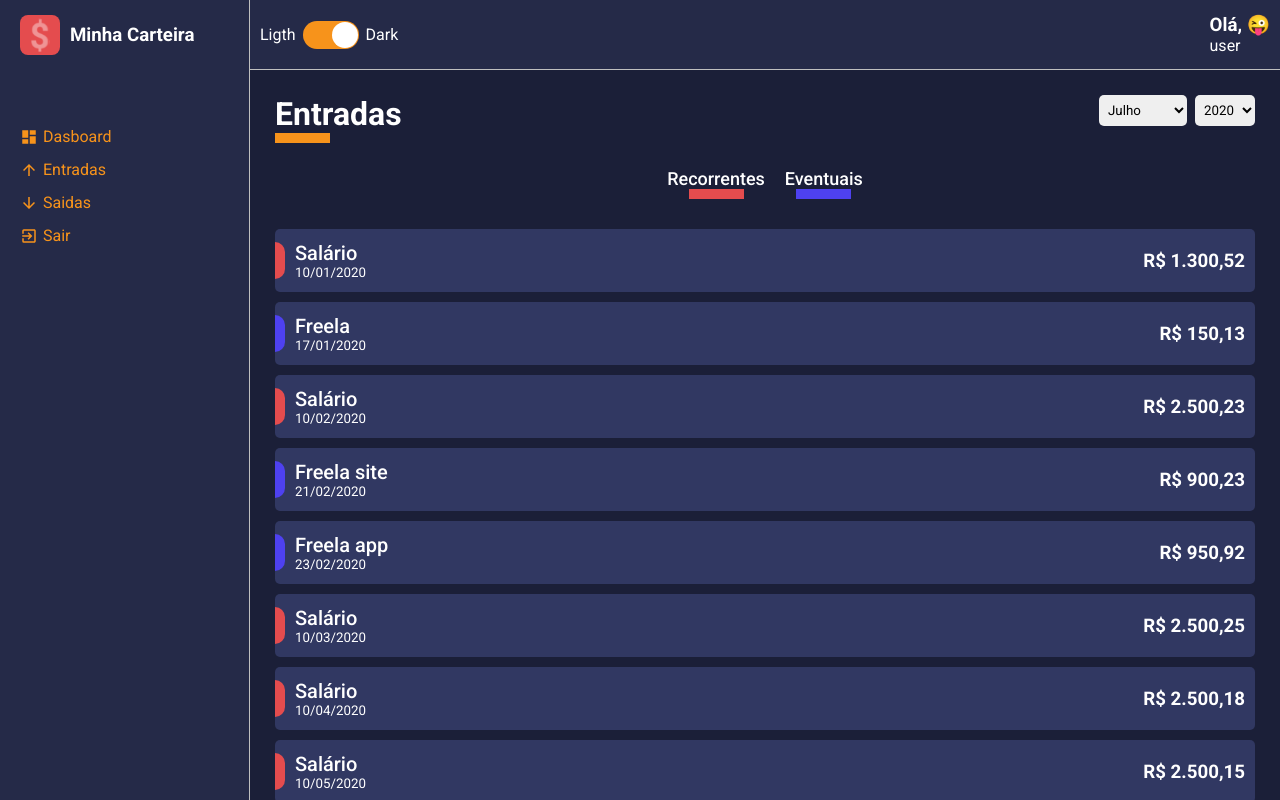
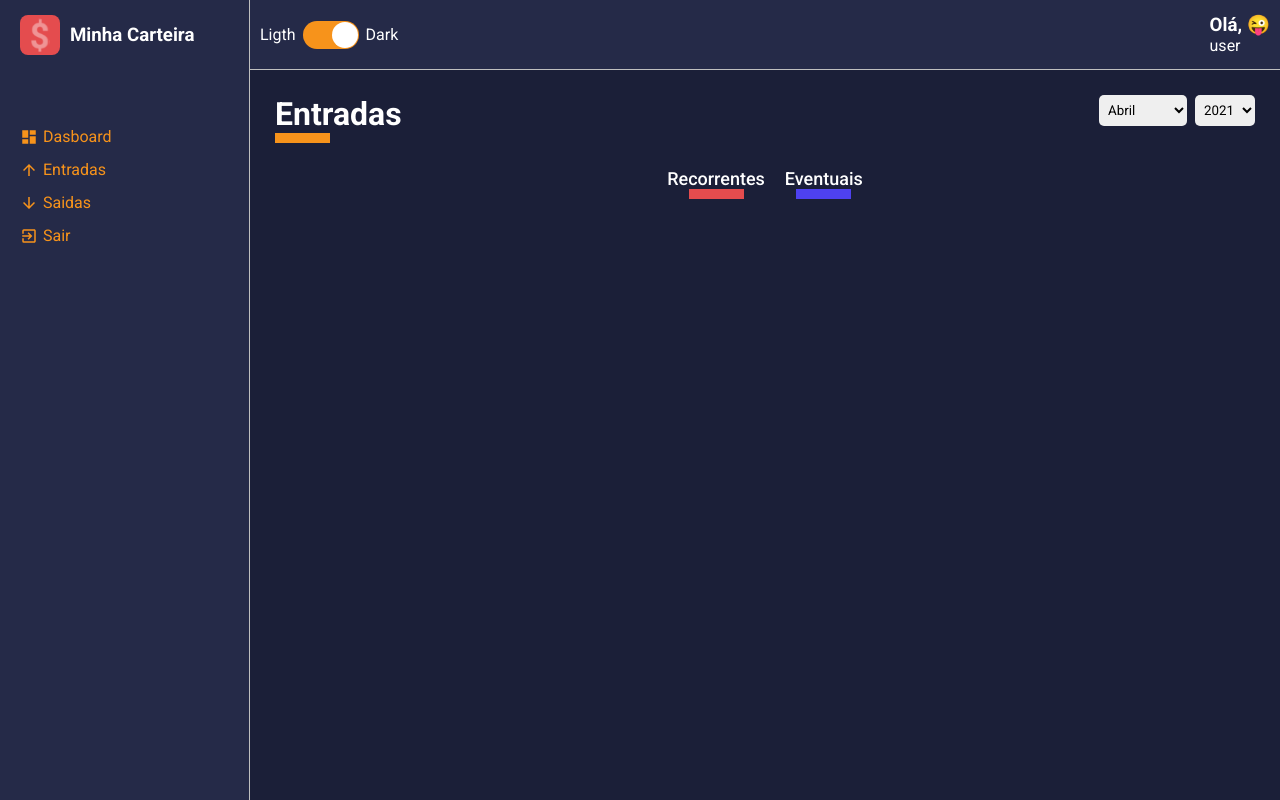
Before and after one commit to UmberBn/minha-carteira, a React (Create React App) app: page /list/entry-balance in a window 1280 px wide. Built offline with nearby package versions, Linux system fonts and the light colour scheme.

Commit message:
Logicade filtrar por select criada

```diff
--- a/src/components/SelectInput/index.tsx
+++ b/src/components/SelectInput/index.tsx
@@ -6,11 +6,13 @@ interface ISelectInputProps {
     value: string | number;
     label: string | number;
   }[],
+  onChange(event: React.ChangeEvent<HTMLSelectElement>): void | undefined;
+  defaultValue?: string | number;
 }
-const SelectInput: React.FC<ISelectInputProps> = ({options}) => {
+const SelectInput: React.FC<ISelectInputProps> = ({options, onChange, defaultValue}) => {
   return (
     <Container>
-      <select>
+      <select onChange={onChange} defaultValue={ defaultValue }>
        {
          options.map(({value, label}, index) => (
            <option value={ value } key={ index }>
@@ -19,6 +21,7 @@ const SelectInput: React.FC<ISelectInputProps> = ({options}) => {
          ))
        }
       </select>
+      {console.log(defaultValue)}
     </Container>
   );
 }
--- a/src/pages/Dashboard/index.tsx
+++ b/src/pages/Dashboard/index.tsx
@@ -14,9 +14,7 @@ const Dashboard: React.FC = () => {
   return (
     <Container>
       <ContentHeader title='Dasboard' lineColor="#f12323">
-        <SelectInput options={ options }/>
-        <SelectInput options={ options }/>
-        <SelectInput options={ options }/>
+        <SelectInput options={ options } onChange={() => {} }/>
       </ContentHeader>
     </Container>
   );
--- a/src/pages/List/index.tsx
+++ b/src/pages/List/index.tsx
@@ -23,42 +23,57 @@ const List: React.FC = () => {
   };
 
   const [data, setData] = useState<IData[]>([]);
+  const [monthSelected, setMonthSelected] = useState<string>(String(new Date().getMonth() + 1));
+  const [yearSelected, setYearSelected] = useState<string>(String(new Date().getFullYear()));
   const { type } = useParams<ParamTypes>();
   const title: string = type === 'entry-balance' ? 'Entradas' : 'Saidas';
   const lineColor: string = type === 'entry-balance' ? '#F7931B': '#E44C4E'
   const typeList = type === 'entry-balance' ? gains : expenses;
   useEffect(() => {
-    const response = typeList.map((item) => {
+    const filteredDate = typeList.filter(({ date }) => {
+      const formatedDate = new Date(date);
+      const month = String(formatedDate.getMonth() + 1 );
+      const year = String(formatedDate.getFullYear());
+
+      return month === monthSelected && year === yearSelected;
+    })
+    const response = filteredDate.map(({description, amount, frequency, date}) => {
       return {
-        description: item.description,
-        amountFormatted: formatCurrency(Number(item.amount)),
-        frequency: item.frequency,
-        dataFormatted: formatDate(item.date),
+        description: description,
+        amountFormatted: formatCurrency(Number(amount)),
+        frequency: frequency,
+        dataFormatted: formatDate(date),
       }
     })
     setData(response)
-  },[typeList])
-  const months = [{
-    value: 7, label: 'Julho',
-  }, {
-    value: 8, label: 'Agosto',
-  }, {
-    value: 9, label: 'Setembro',
-  }];
+  },[typeList, monthSelected, yearSelected])
+  const months = [
+    { value: 4, label: 'Abril'},
+    { value: 7, label: 'Julho'},
+    { value: 8, label: 'Agosto'},
+    { value: 9, label: 'Setembro'},
+  ];
 
-  const years = [{
-    value: 2020 , label: 2020,
-  }, {
-    value: 2019, label: 2019,
-  }, {
-    value: 2018, label: 2018,
-  }];
+  const years = [
+    { value: 2021, label: 2021 },
+    { value: 2020, label: 2020 },
+    { value: 2019, label: 2019 },
+    { value: 2018, label: 2018 },
+  ];
 
   return (
     <Container>
       <ContentHeader title={ title } lineColor={ lineColor }>
-        <SelectInput options={ months }/>
-        <SelectInput options={ years }/>
+        <SelectInput
+          options={ months }
+          onChange={(e) => setMonthSelected(e.target.value)}
+          defaultValue={ monthSelected }
+        />
+        <SelectInput
+          options={ years }
+          onChange={(e) => setYearSelected(e.target.value)}
+          defaultValue={ yearSelected }
+        />
       </ContentHeader>
       <Filters>
         <button
```
